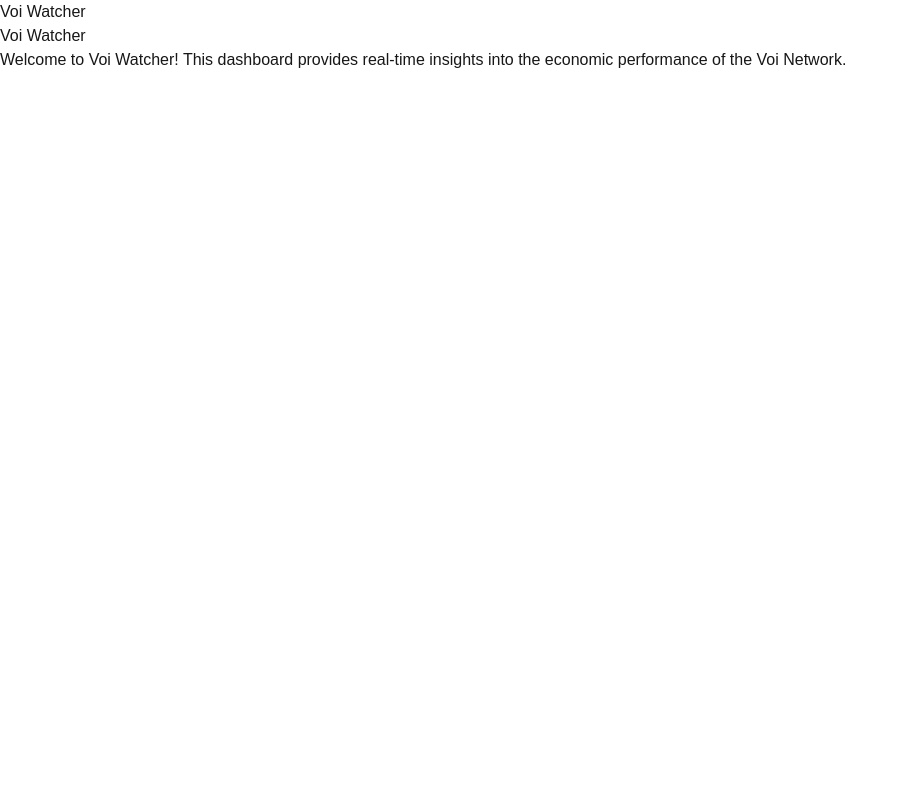
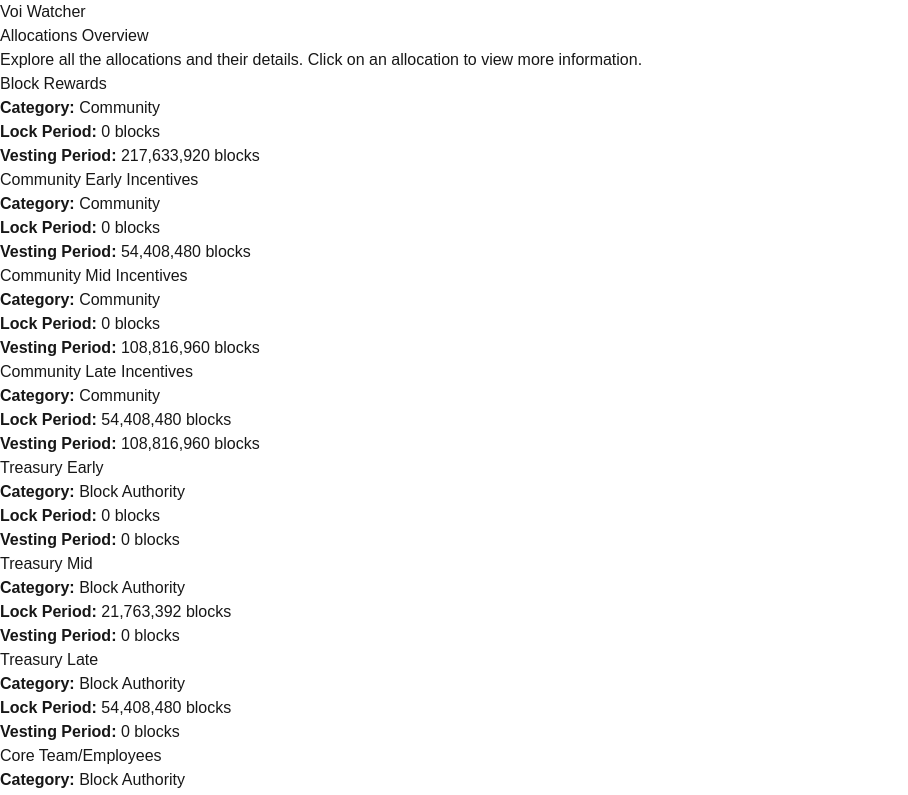
Before and after one commit to bolasevich/voi-watcher, a Next.js app: page / in a window 1280 px wide. Shown: the top 795 px of the page, without its empty margins (0-908 px from the left). Built offline with nearby package versions, Linux system fonts and the light colour scheme.

Commit message:
Added temp pages.

```diff
--- a/src/app/page.tsx
+++ b/src/app/page.tsx
@@ -1,10 +1,39 @@
-export default function Home() {
+import Link from "next/link";
+import { Allocation } from "@/types/Allocation";
+import allocationData from "@/data/allocations.json";
+
+export default function HomePage() {
+  const allocations: Allocation[] = allocationData; // No type assertion needed
+
   return (
     <div>
-      <h1 className="text-3xl font-bold text-gray-800">Voi Watcher</h1>
-      <p className="mt-4 text-gray-600">
-        Welcome to Voi Watcher! This dashboard provides real-time insights into the economic performance of the Voi Network.
+      <h1 className="text-3xl font-bold text-purple-600">Allocations Overview</h1>
+      <p className="text-gray-600 mt-2">
+        Explore all the allocations and their details. Click on an allocation to view more information.
       </p>
+      <ul className="mt-6 space-y-4">
+        {allocations.map((allocation) => (
+          <li
+            key={allocation.id}
+            className="p-4 border rounded-lg shadow-sm bg-white hover:shadow-md transition-shadow"
+          >
+            <h2 className="text-xl font-semibold text-gray-800">
+              <Link href={`/allocation/${allocation.slug}`} className="hover:underline">
+                {allocation.name}
+              </Link>
+            </h2>
+            <p className="text-gray-600">
+              <strong>Category:</strong> {allocation.category}
+            </p>
+            <p className="text-gray-600">
+              <strong>Lock Period:</strong> {allocation.lock.toLocaleString()} blocks
+            </p>
+            <p className="text-gray-600">
+              <strong>Vesting Period:</strong> {allocation.vesting.toLocaleString()} blocks
+            </p>
+          </li>
+        ))}
+      </ul>
     </div>
   );
 }
--- a/src/data/allocations.json
+++ b/src/data/allocations.json
@@ -1,5 +1,7 @@
 [
     {
+        "id": 1,
+        "slug": "block-rewards",
         "name": "Block Rewards",
         "category": "Community",
         "lock": 0,
@@ -14,6 +16,8 @@
         ]
     },
     {
+        "id": 2,
+        "slug": "community-early-incentives",
         "name": "Community Early Incentives",
         "category": "Community",
         "lock": 0,
@@ -28,6 +32,8 @@
         ]
     },
     {
+        "id": 3,
+        "slug": "community-mid-incentives",
         "name": "Community Mid Incentives",
         "category": "Community",
         "lock": 0,
@@ -42,6 +48,8 @@
         ]
     },
     {
+        "id": 4,
+        "slug": "community-late-incentives",
         "name": "Community Late Incentives",
         "category": "Community",
         "lock": 54408480,
@@ -56,6 +64,8 @@
         ]
     },
     {
+        "id": 5,
+        "slug": "treasury-early",
         "name": "Treasury Early",
         "category": "Block Authority",
         "lock": 0,
@@ -70,6 +80,8 @@
         ]
     },
     {
+        "id": 6,
+        "slug": "treasury-mid",
         "name": "Treasury Mid",
         "category": "Block Authority",
         "lock": 21763392,
@@ -84,6 +96,8 @@
         ]
     },
     {
+        "id": 7,
+        "slug": "treasury-late",
         "name": "Treasury Late",
         "category": "Block Authority",
         "lock": 54408480,
@@ -98,6 +112,8 @@
         ]
     },
     {
+        "id": 8,
+        "slug": "core-team-employees",
         "name": "Core Team/Employees",
         "category": "Block Authority",
         "lock": 21763392,
@@ -112,6 +128,8 @@
         ]
     },
     {
+        "id": 9,
+        "slug": "investor-private",
         "name": "Investor Private",
         "category": "Investors",
         "lock": 21763392,
@@ -126,6 +144,8 @@
         ]
     },
     {
+        "id": 10,
+        "slug": "investor-pre-seed",
         "name": "Investor Pre-Seed",
         "category": "Investors",
         "lock": 21763392,
@@ -140,6 +160,8 @@
         ]
     },
     {
+        "id": 11,
+        "slug": "investor-seed",
         "name": "Investor Seed",
         "category": "Investors",
         "lock": 10881696,
```
Also changed, not shown: src/app/allocation/[slug]/page.tsx (added, +53 -0 lines), src/types/Allocation.ts (+9 -2 lines).
